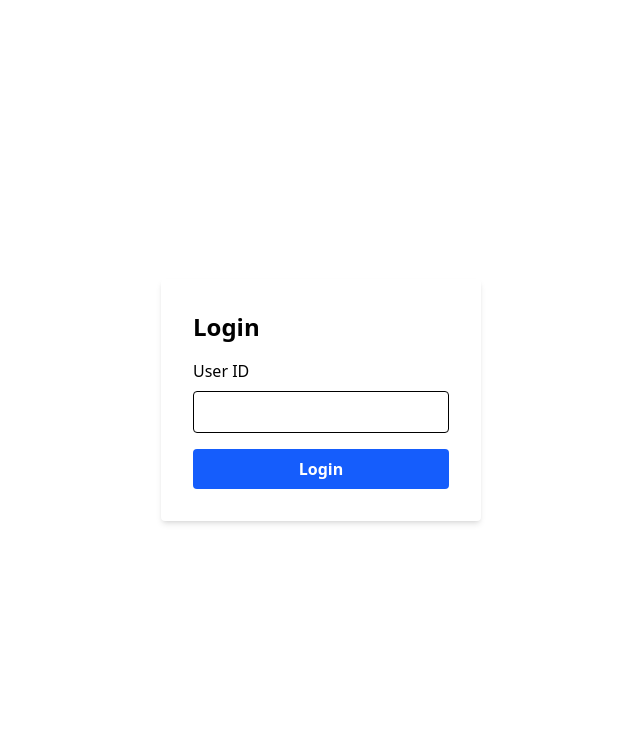
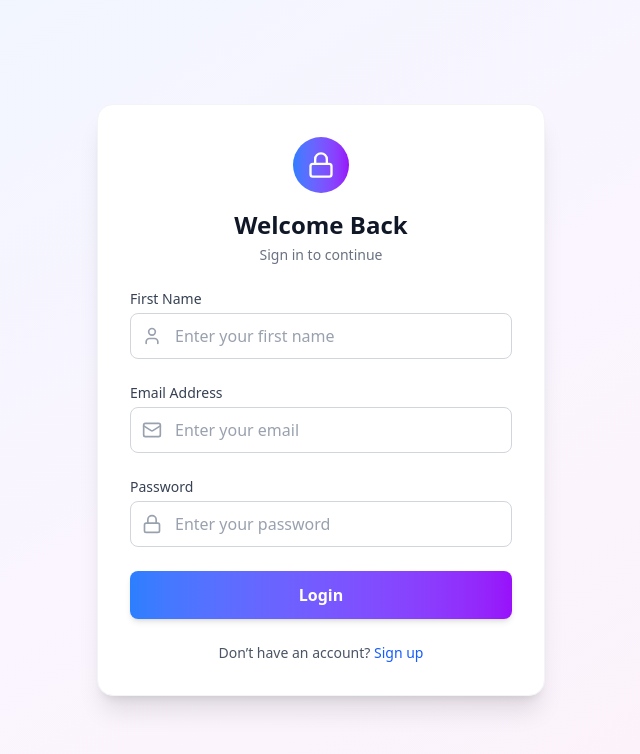
Before and after one commit to uwingabirejoselyne/promises-crude-app, a React (Vite) app: page /login in a window 1280 px wide. Shown: the top 754 px of the page, without its empty margins (319-959 px from the left). Built offline with nearby package versions, Linux system fonts and the light colour scheme.

Commit message:
login functionality

```diff
--- a/src/components/Header.tsx
+++ b/src/components/Header.tsx
@@ -11,7 +11,7 @@ interface HeaderProps {
 }
 
 export function Header({ onToggleSidebar, onSearch }: HeaderProps) {
-  const { userId, logout } = useAuth()
+  const { user, logout } = useAuth()
   const { cart } = useCart()
   const navigate = useNavigate()
 
@@ -53,9 +53,9 @@ export function Header({ onToggleSidebar, onSearch }: HeaderProps) {
             ) : null}
           </Link>
 
-          {userId ? (
+          {user?.id ? (
             <div className="flex items-center gap-2">
-              <div className="inline-flex items-center gap-1 text-sm"><User className="w-4 h-4" />{userId}</div>
+              <div className="inline-flex items-center gap-1 text-sm"><User className="w-4 h-4" />{user.firstname}</div>
               <Button variant="outline" size="sm" onClick={handleLogout} className="hover:shadow">
                 <LogOut className="w-4 h-4 mr-1" /> Logout
               </Button>
--- a/src/components/Sidebar.tsx
+++ b/src/components/Sidebar.tsx
@@ -11,13 +11,13 @@ interface SidebarProps {
 export function Sidebar({ open, onClose, onAddProduct }: SidebarProps) {
   return (
     <aside
-      className={`fixed left-0 z-30 w-40 transform border-r bg-background/60 backdrop-blur-xl p-2.5 transition-transform duration-200 ease-in-out pt-14 ${
-        open ? "translate-x-0" : "-translate-x-full"
-      } sm:translate-x-0 sm:static sm:w-40 sm:pt-14 sm:fixed sm:inset-y-0`}
-      style={{ top: 0, bottom: 0 }}
-    >
+  className={`fixed left-0 z-50 w-0 transform border-r bg-background/60 backdrop-blur-xl p-2.5 transition-transform duration-200 ease-in-out pt-14 ${
+    open ? "translate-x-0" : "-translate-x-full"
+  } sm:translate-x-0 sm:static sm:w-40 sm:pt-14 sm:fixed sm:inset-y-0`}
+  style={{ top: 10, bottom: 20 }}
+>
       <div className="flex items-center justify-between mb-3">
-        <div className="font-semibold">Navigation</div>
+        <div className="font-semibold text-2xl">Product Ui</div>
         <Button variant="ghost" size="sm" className="sm:hidden" onClick={onClose}>
           Close
         </Button>
--- a/src/context/AuthContext.tsx
+++ b/src/context/AuthContext.tsx
@@ -1,39 +1,52 @@
 import { createContext, useCallback, useContext, useEffect, useMemo, useState } from "react"
 import { getLoggedInUserId, setLoggedInUserId } from "../libs/utils"
+import type { AuthUser } from "../types/auth"
 
 interface AuthContextValue {
-  userId: number | null
-  login: (userId: number) => void
+  user: AuthUser | null
+  login: (user: AuthUser) => void
   logout: () => void
 }
 
 const AuthContext = createContext<AuthContextValue | undefined>(undefined)
 
 export function AuthProvider({ children }: { children: React.ReactNode }) {
-  const [userId, setUserId] = useState<number | null>(getLoggedInUserId())
+  const [user, setUser] = useState<AuthUser | null>(null)
 
   useEffect(() => {
-    setUserId(getLoggedInUserId())
+    const id = getLoggedInUserId()
+    if (id) {
+      const cached = localStorage.getItem("auth_user")
+      if (cached) {
+        try {
+          const parsed: AuthUser = JSON.parse(cached)
+          if (parsed && parsed.id === id) setUser(parsed)
+        // eslint-disable-next-line no-empty
+        } catch {}
+      } else {
+        setUser({ id, firstname: "", email: "" })
+      }
+    }
   }, [])
 
-  const login = useCallback((id: number) => {
-    setLoggedInUserId(id)
-    setUserId(id)
+  const login = useCallback((userObj: AuthUser) => {
+    setLoggedInUserId(userObj.id)
+    localStorage.setItem("auth_user", JSON.stringify(userObj))
+    setUser(userObj)
   }, [])
 
   const logout = useCallback(() => {
     setLoggedInUserId(null)
-    setUserId(null)
+    localStorage.removeItem("auth_user")
+    setUser(null)
   }, [])
 
-  const value = useMemo(
-    () => ({ userId, login, logout }),
-    [userId, login, logout],
-  )
+  const value = useMemo(() => ({ user, login, logout }), [user, login, logout])
 
   return <AuthContext.Provider value={value}>{children}</AuthContext.Provider>
 }
 
+// eslint-disable-next-line react-refresh/only-export-components
 export function useAuth(): AuthContextValue {
   const ctx = useContext(AuthContext)
   if (!ctx) throw new Error("useAuth must be used within AuthProvider")
--- a/src/context/CartContext.tsx
+++ b/src/context/CartContext.tsx
@@ -14,7 +14,8 @@ interface CartContextValue {
 const CartContext = createContext<CartContextValue | undefined>(undefined)
 
 export function CartProvider({ children }: { children: React.ReactNode }) {
-  const { userId } = useAuth()
+  const { user } = useAuth()
+  const userId = user?.id ?? null
   const [cart, setCart] = useState<CartResponse | null>(null)
   const [loading, setLoading] = useState(false)
 
--- a/src/layouts/AppLayout.tsx
+++ b/src/layouts/AppLayout.tsx
@@ -8,7 +8,8 @@ import { useAuth } from "../context/AuthContext"
 export default function AppLayout() {
   const [sidebarOpen, setSidebarOpen] = useState(false)
   const [cartOpen, setCartOpen] = useState(false)
-  const { userId } = useAuth()
+  const auth = useAuth()
+  const userId = (auth as any).userId
 
   return (
     <div className="relative min-h-screen bg-gradient-to-br from-background via-background to-background">
--- a/src/pages/CartPage.tsx
+++ b/src/pages/CartPage.tsx
@@ -7,14 +7,14 @@ import { Navigate } from "react-router-dom"
 import { useAuth } from "../context/AuthContext"
 
 export default function CartPage() {
-  const { userId } = useAuth()
+  const { user } = useAuth()
   const { cart, loading, refresh, clearCart, addItem } = useCart()
 
   useEffect(() => {
     void refresh()
   }, [refresh])
 
-  if (!userId) return <Navigate to="/login" replace />
+  if (!user?.id) return <Navigate to="/login" replace />
 
   return (
     <div className="container mx-auto px-4 py-8">
--- a/src/pages/Login.tsx
+++ b/src/pages/Login.tsx
@@ -1,42 +1,105 @@
 import { useState } from "react"
 import { useNavigate } from "react-router-dom"
 import { useAuth } from "../context/AuthContext"
+import type { AuthUser } from "../types/auth"
+import { User, Mail, Lock } from "lucide-react"
 
 export default function Login() {
-  const [userId, setUserId] = useState("")
+  const [firstname, setFirstname] = useState("")
+  const [email, setEmail] = useState("")
+  const [password, setPassword] = useState("")
   const navigate = useNavigate()
   const { login } = useAuth()
 
   const handleLogin = (e: React.FormEvent) => {
     e.preventDefault()
-    if (userId.trim()) {
-      localStorage.setItem("userId", userId)
-      const parsed = Number.parseInt(userId)
-      if (Number.isFinite(parsed) && parsed > 0) {
-        login(parsed)
-      }
-      navigate("/cart")
-    }
+    if (!firstname.trim() || !email.trim() || !password.trim()) return
+    const pseudoId = Math.floor(Math.random() * 100000) + 1
+    localStorage.setItem("userId", String(pseudoId))
+    const user: AuthUser = { id: pseudoId, firstname, email }
+    localStorage.setItem("auth_user", JSON.stringify(user))
+    login(user)
+    navigate("/")
   }
 
   return (
-    <div className="flex flex-col items-center justify-center min-h-screen">
-      <form onSubmit={handleLogin} className="bg-white p-8 rounded shadow-md w-80">
-        <h2 className="text-2xl font-bold mb-4">Login</h2>
-        <label className="block mb-2 font-medium">User ID</label>
-        <input
-          type="number"
-          value={userId}
-          onChange={(e) => setUserId(e.target.value)}
-          className="border rounded px-3 py-2 w-full mb-4"
-          required
-        />
+    <div className="flex items-center justify-center min-h-screen bg-gradient-to-br from-blue-50 via-purple-50 to-pink-50 p-6">
+      <form
+        onSubmit={handleLogin}
+        className="relative bg-white rounded-2xl shadow-xl w-full max-w-md p-8 space-y-6 border border-gray-100"
+      >
+        {/* Header */}
+        <div className="text-center">
+          <div className="w-14 h-14 bg-gradient-to-r from-blue-500 to-purple-600 rounded-full flex items-center justify-center mx-auto mb-4">
+            <Lock className="w-7 h-7 text-white" />
+          </div>
+          <h2 className="text-2xl font-bold text-gray-900">Welcome Back</h2>
+          <p className="text-gray-500 text-sm mt-1">Sign in to continue</p>
+        </div>
+
+        {/* Firstname */}
+        <div>
+          <label className="block text-sm font-medium text-gray-700 mb-1">First Name</label>
+          <div className="relative">
+            <User className="absolute left-3 top-1/2 -translate-y-1/2 w-5 h-5 text-gray-400" />
+            <input
+              type="text"
+              value={firstname}
+              onChange={(e) => setFirstname(e.target.value)}
+              className="w-full border border-gray-300 rounded-lg pl-11 pr-3 py-2.5 text-gray-900 placeholder-gray-400 focus:outline-none focus:ring-2 focus:ring-blue-500 focus:border-transparent transition"
+              placeholder="Enter your first name"
+              required
+            />
+          </div>
+        </div>
+
+        {/* Email */}
+        <div>
+          <label className="block text-sm font-medium text-gray-700 mb-1">Email Address</label>
+          <div className="relative">
+            <Mail className="absolute left-3 top-1/2 -translate-y-1/2 w-5 h-5 text-gray-400" />
+            <input
+              type="email"
+              value={email}
+              onChange={(e) => setEmail(e.target.value)}
+              className="w-full border border-gray-300 rounded-lg pl-11 pr-3 py-2.5 text-gray-900 placeholder-gray-400 focus:outline-none focus:ring-2 focus:ring-blue-500 focus:border-transparent transition"
+              placeholder="Enter your email"
+              required
+            />
+          </div>
+        </div>
+
+        {/* Password */}
+        <div>
+          <label className="block text-sm font-medium text-gray-700 mb-1">Password</label>
+          <div className="relative">
+            <Lock className="absolute left-3 top-1/2 -translate-y-1/2 w-5 h-5 text-gray-400" />
+            <input
+              type="password"
+              value={password}
+              onChange={(e) => setPassword(e.target.value)}
+              className="w-full border border-gray-300 rounded-lg pl-11 pr-3 py-2.5 text-gray-900 placeholder-gray-400 focus:outline-none focus:ring-2 focus:ring-blue-500 focus:border-transparent transition"
+              placeholder="Enter your password"
+              required
+            />
+          </div>
+        </div>
+
+        {/* Button */}
         <button
           type="submit"
-          className="bg-blue-600 text-white px-4 py-2 rounded w-full font-semibold"
+          className="w-full py-3 rounded-lg font-semibold text-white bg-gradient-to-r from-blue-500 to-purple-600 shadow-md hover:from-blue-600 hover:to-purple-700 transition-transform transform hover:scale-[1.01] active:scale-[0.98]"
         >
           Login
         </button>
+
+        {/* Footer */}
+        <p className="text-center text-sm text-gray-600">
+          Don’t have an account?{" "}
+          <a href="#" className="text-blue-600 hover:text-blue-700 font-medium transition-colors">
+            Sign up
+          </a>
+        </p>
       </form>
     </div>
   )
--- a/src/pages/ProductList.tsx
+++ b/src/pages/ProductList.tsx
@@ -34,7 +34,7 @@ export function ProductList() {
     stock: 0,
   })
 
-  const { userId } = useAuth()
+  const { user } = useAuth()
   const { addItem } = useCart()
   const navigate = useNavigate()
 
@@ -139,7 +139,7 @@ export function ProductList() {
   }
 
   const handleAddToCart = async (productId: number) => {
-    if (!userId) return navigate("/login")
+    if (!user?.id) return navigate("/login")
     await addItem(productId, 1)
   }
 
--- a/src/services/api.ts
+++ b/src/services/api.ts
@@ -122,10 +122,26 @@ export const cartApi = {
     return response.data
   },
 
-  async addToCart(userId: number, products: { id: number; quantity: number }[]): Promise<CartResponse> {
+  async addToCart(
+    userId: number,
+    products: Array<{ id?: number; productId?: number; quantity: number }>,
+  ): Promise<CartResponse> {
+    const normalized = products.map((p) => ({ id: p.id ?? p.productId, quantity: p.quantity }))
     const response = await api.post(`/carts/add`, {
       userId,
-      products,
+      products: normalized,
+    })
+    return response.data
+  },
+
+  async addMultipleToCart(
+    userId: number,
+    products: Array<{ productId: number; quantity: number }>,
+  ): Promise<CartResponse> {
+    const normalized = products.map((p) => ({ id: p.productId, quantity: p.quantity }))
+    const response = await api.post(`/carts/add`, {
+      userId,
+      products: normalized,
     })
     return response.data
   },
--- /dev/null
+++ b/src/types/auth.ts
@@ -0,0 +1,5 @@
+export interface AuthUser {
+  id: number
+  firstname: string
+  email: string
+}
```
